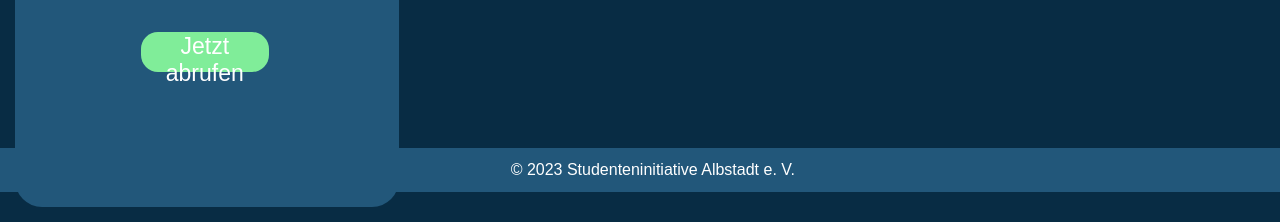
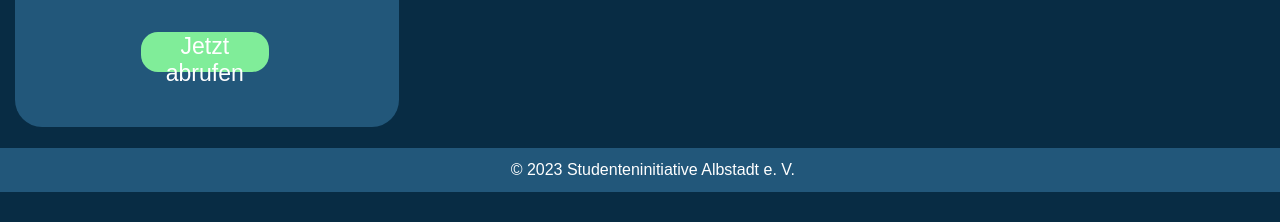
Before and after one commit to bu7z/SicherInAlbstadt, a plain HTML site: page home.html in a window 1280 px wide. Shown: the part 608-830 px from the top of the page. After the commit the page ends 800 px from the top, so only its background shows below. Drawn offline with Linux system fonts and the light colour scheme.

Commit message:
start changing units to percent because otherwise shit

```diff
--- a/stylesheet_home.css
+++ b/home.css
@@ -1,3 +1,6 @@
+html, body {
+  height: 100%;
+}
 
 body{
     background-color: #082c44;
@@ -14,7 +17,7 @@ body{
 .left{
     float: left;
     width: 30%;
-    height: 800px;
+    height: 90%;
     background-color: #22577A;
     border-radius: 27px;
     margin: 15px;
--- a/home.html
+++ b/home.html
@@ -4,7 +4,7 @@
         <meta charset="UTF-8">
         <meta http-equiv="X-UA-Compatible" content="IE=edge">
         <meta name="viewport" content="width=device-width, initial-scale=1.0">
-        <link rel="stylesheet" href="./stylesheet_home.css">
+        <link rel="stylesheet" href="./home.css">
     </head>
     <body>
         <div class="left">
```
